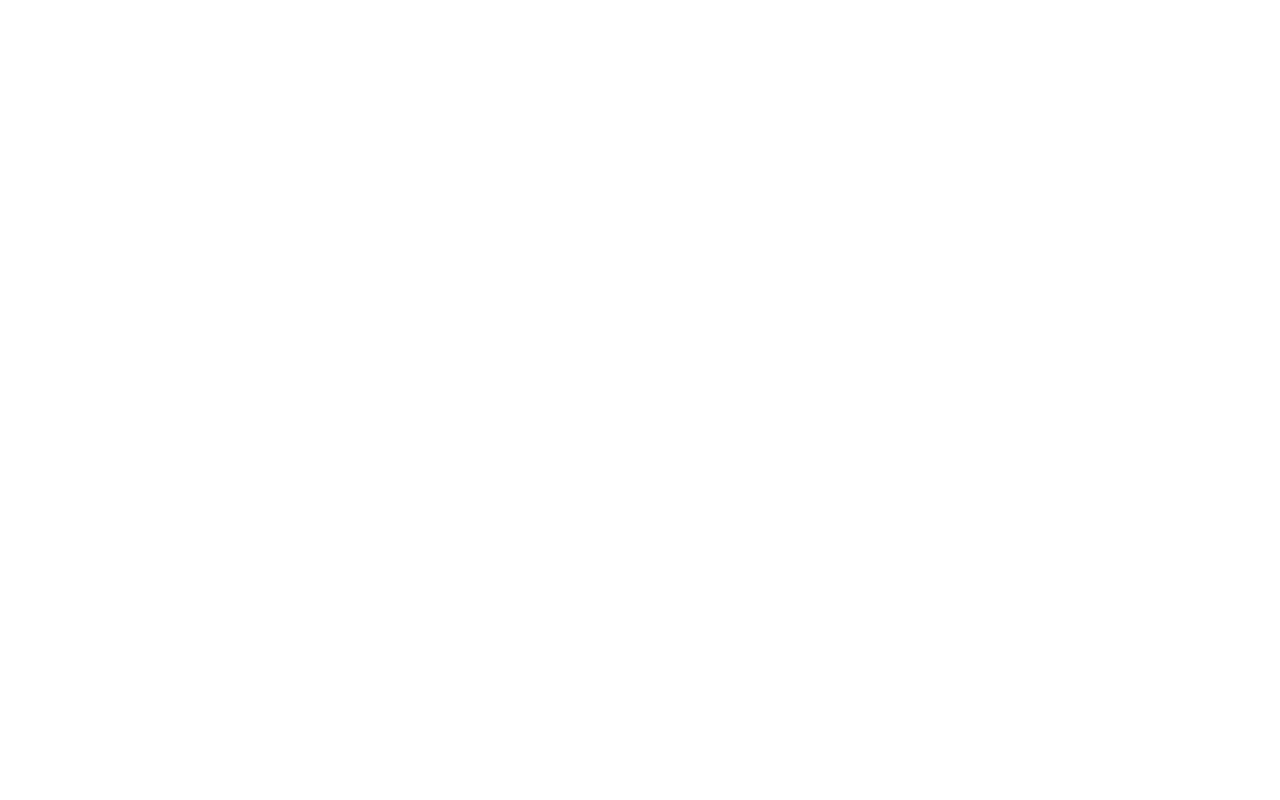
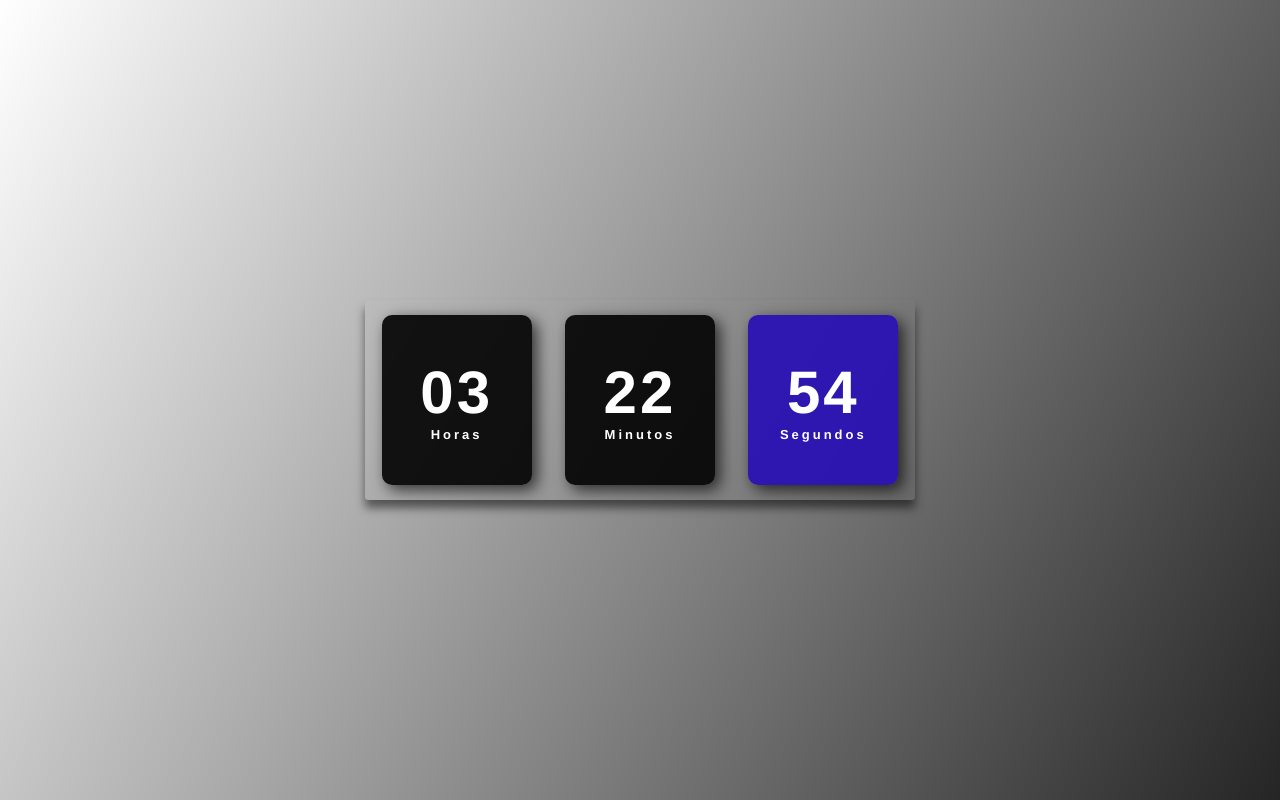
Before and after one commit to PettersonAS1/Relogio_JS, a plain HTML site: page index.html in a window 1280 px wide. Drawn offline with Linux system fonts and the light colour scheme.

Commit message:
First commit

```diff
--- /dev/null
+++ b/css/style.css
@@ -0,0 +1,54 @@
+* {
+  padding: 0;
+  margin: 0;
+  box-sizing: border-box;
+  font-family: Helvetica, sans-serif;
+}
+
+body {
+  min-height: 100vh;
+  background: linear-gradient(120deg, #ffffffd8, #000000da);
+  display: flex;
+  align-items: center;
+  justify-content: center;
+}
+
+.container {
+  display: flex;
+  align-items: center;
+  justify-content: space-around;
+  height: 200px;
+  width: 550px;
+  background: transparent;
+  border-radius: 3px;
+  box-shadow: 0px 8px 10px rgba(0, 0, 0, 0.5);
+}
+
+.container .hours,
+.container .minutes,
+.container .seconds {
+  height: 170px;
+  width: 150px;
+  display: flex;
+  flex-direction: column;
+  align-items: center;
+  justify-content: center;
+  color: #fff;
+  background: rgba(0, 0, 0, 0.9);
+  box-shadow: 5px 5px 15px rgba(0, 0, 0, 0.7);
+  border-radius: 10px;
+  letter-spacing: 3px;
+}
+
+.container .seconds {
+  background: rgb(38 13 182 / 90%);
+}
+
+.container span {
+  font-weight: bolder;
+  font-size: 60px;
+}
+
+.container span.temp {
+  font-size: 13px;
+}
--- a/index.html
+++ b/index.html
@@ -4,7 +4,24 @@
     <meta charset="UTF-8" />
     <meta http-equiv="X-UA-Compatible" content="IE=edge" />
     <meta name="viewport" content="width=device-width, initial-scale=1.0" />
+    <link rel="stylesheet" href="./css/style.css" />
     <title>Relogio em JavaScript</title>
   </head>
-  <body></body>
+  <body>
+    <div class="container">
+      <div class="hours">
+        <span id="hour"></span>
+        <span class="temp">Horas</span>
+      </div>
+      <div class="minutes">
+        <span id="minute"></span>
+        <span class="temp">Minutos</span>
+      </div>
+      <div class="seconds">
+        <span id="second"></span>
+        <span class="temp">Segundos</span>
+      </div>
+    </div>
+    <script src="./js/script.js"></script>
+  </body>
 </html>
--- /dev/null
+++ b/js/script.js
@@ -0,0 +1,18 @@
+const hours = document.getElementById('hour');
+const minutes = document.getElementById('minute');
+const seconds = document.getElementById('second');
+
+const watch = setInterval(function time(){
+  let dateToday = new Date();
+  let h = dateToday.getHours();
+  let m = dateToday.getMinutes();
+  let s = dateToday.getSeconds();
+
+  if (h < 10) h = '0' + h;
+  if (m < 10) m = '0' + m;
+  if (s < 10) s = '0' + s;
+
+  hour.textContent = h;
+  minute.textContent = m;
+  second.textContent = s;
+})
```
